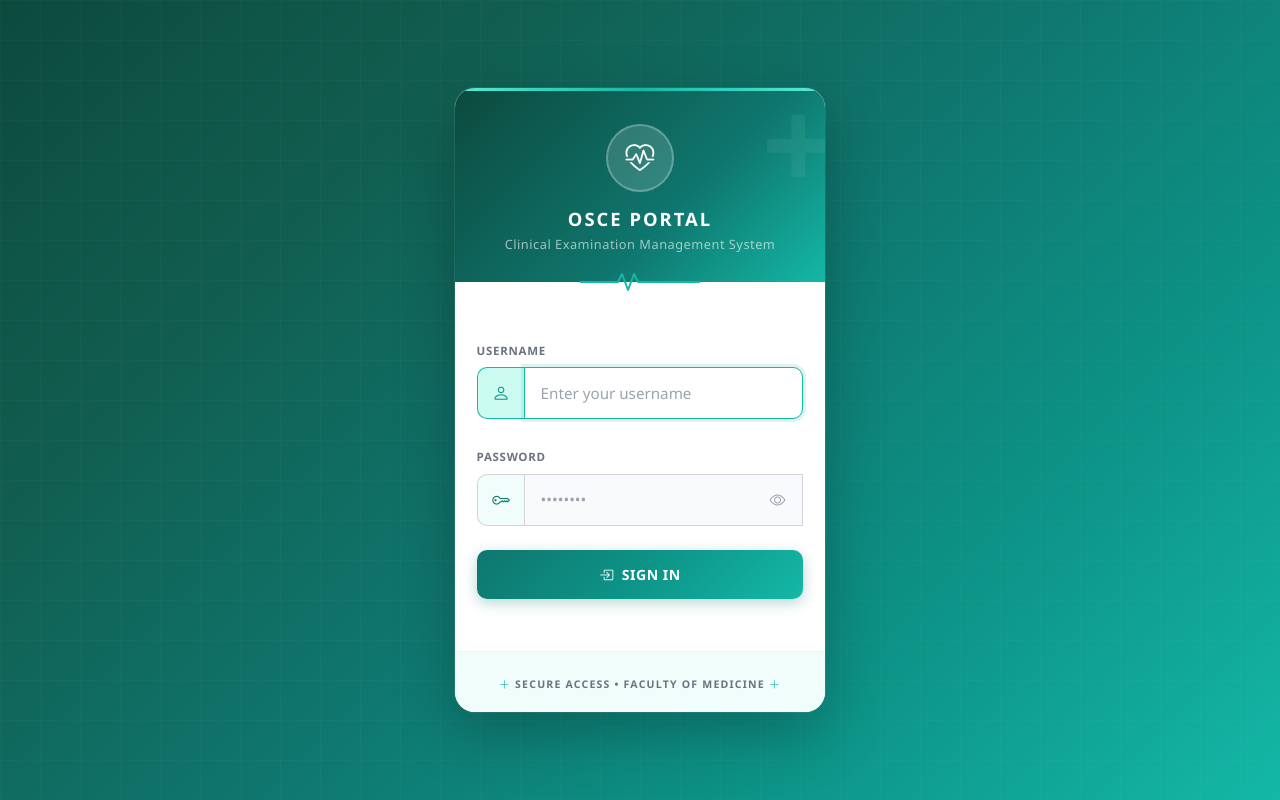
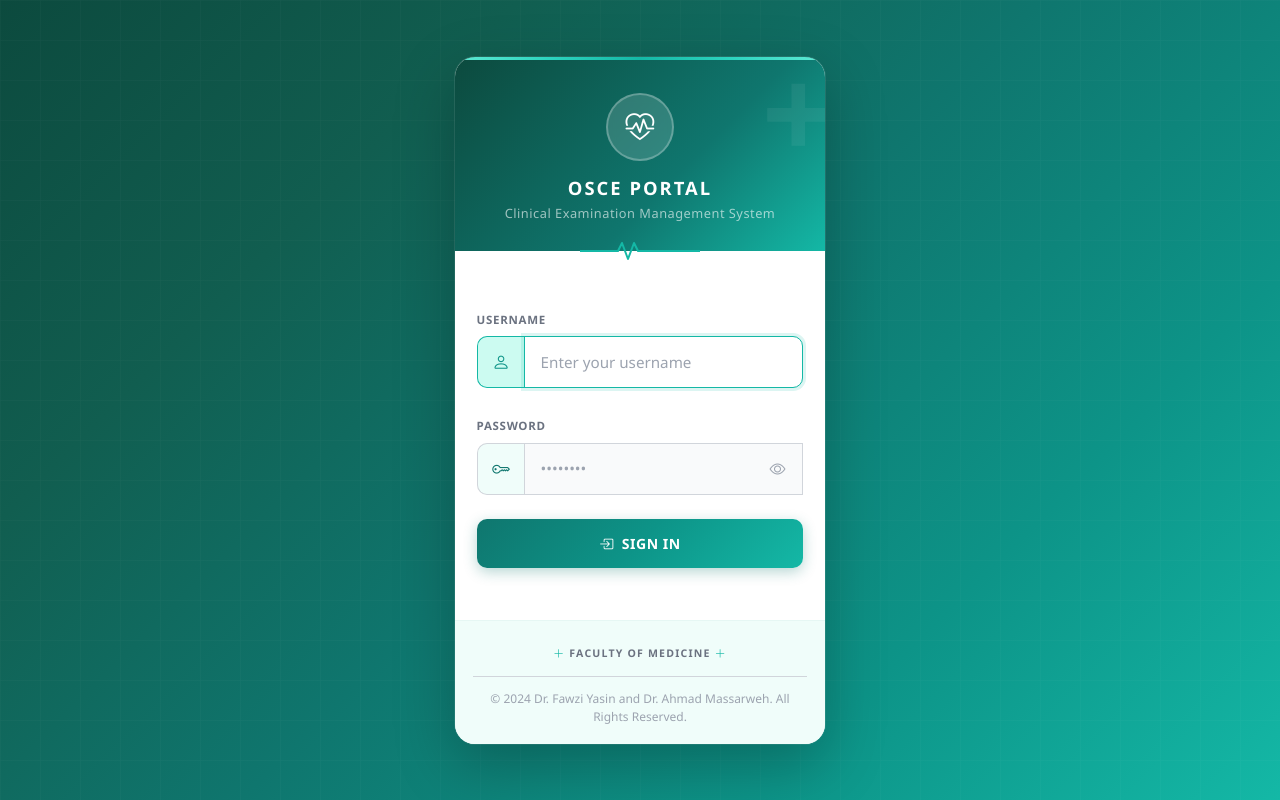
Before and after one commit to FawziYas/osce-project, a Django app: page /login/ in a window 1280 px wide. Run offline with Django 5.2, Linux system fonts and the light colour scheme; parts of the project's set-up code (start-up, migrations or seed data) failed here and were passed over.

Commit message:
Add professional developer credits to login, creator, and examiner footers

```diff
--- a/templates/creator/base_creator.html
+++ b/templates/creator/base_creator.html
@@ -267,5 +267,10 @@
     </script>
 
     {% block extra_js %}{% endblock %}
+
+    <!-- Footer -->
+    <footer style="margin-top: 3rem; padding: 1.25rem; text-align: center; background: #f9fafb; border-top: 1px solid #e5e7eb; font-size: 0.75rem; color: #6b7280;">
+        © 2024 Dr. Fawzi Yasin and Dr. Ahmad Massarweh. All Rights Reserved.
+    </footer>
 </body>
 </html>
--- a/templates/examiner/base_examiner.html
+++ b/templates/examiner/base_examiner.html
@@ -144,5 +144,10 @@
     </script>
 
     {% block scripts %}{% endblock %}
+
+    <!-- Footer -->
+    <footer style="margin-top: 3rem; padding: 1.25rem; text-align: center; background: #f0fdfa; border-top: 1px solid #ccfbf1; font-size: 0.75rem; color: #6b7280;">
+        Platform Design & Development: Dr. Fawzi Yasin, Dr. Ahmad Massarweh
+    </footer>
 </body>
 </html>
--- a/templates/login.html
+++ b/templates/login.html
@@ -374,9 +374,12 @@
     <div class="login-footer">
         <small class="text-uppercase fw-bold" style="font-size: 0.66rem; letter-spacing: 1.2px; color: #6b7280;">
             <i class="bi bi-plus-lg med-icon"></i>
-            Secure Access &bull; Faculty of Medicine
+        Faculty of Medicine
             <i class="bi bi-plus-lg med-icon"></i>
         </small>
+        <div style="margin-top: 0.8rem; padding-top: 0.8rem; border-top: 1px solid #d1d5db; font-size: 0.75rem; color: #9ca3af;">
+            © 2024 Dr. Fawzi Yasin and Dr. Ahmad Massarweh. All Rights Reserved.
+        </div>
     </div>
 </div>
 
```
